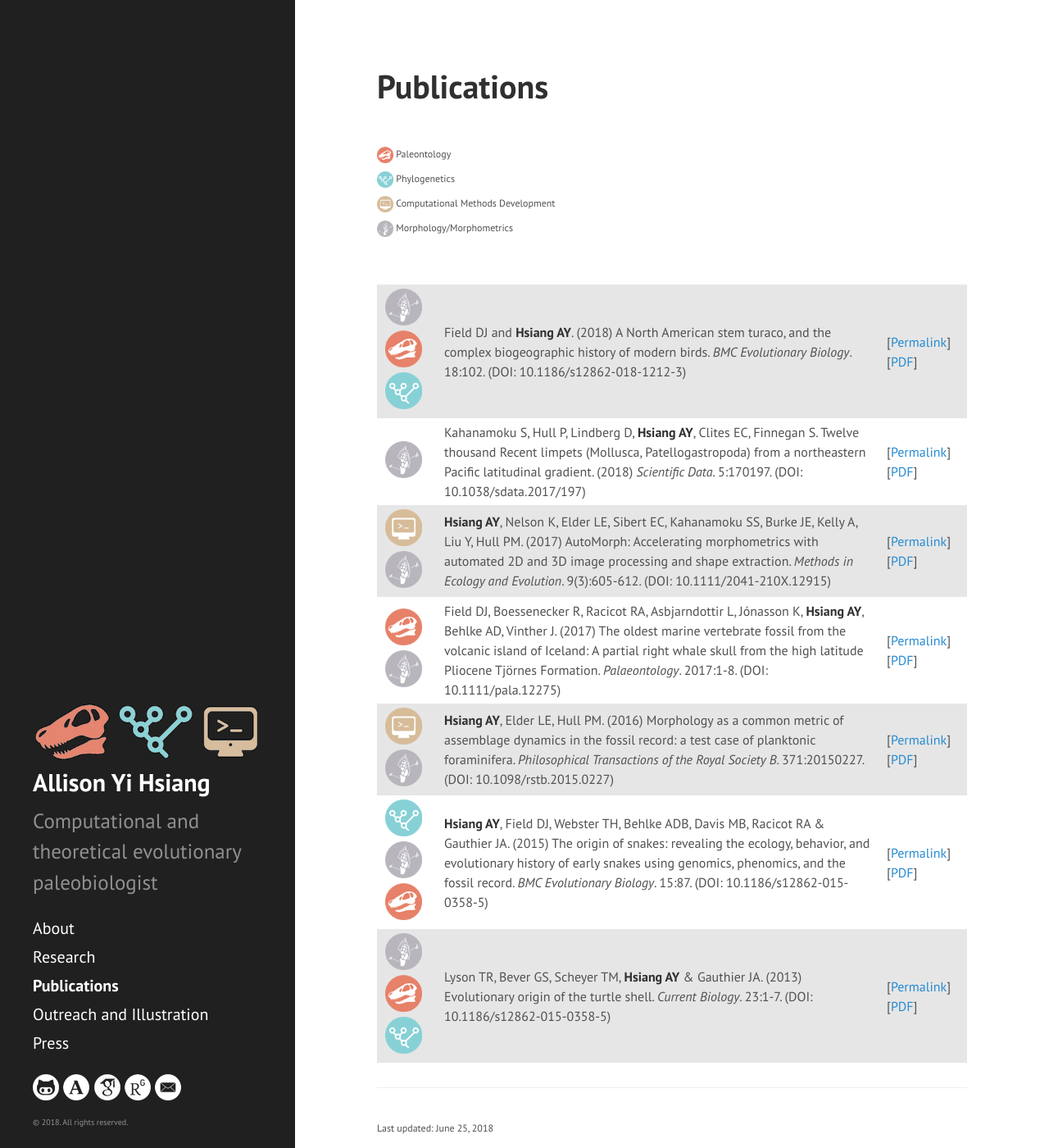
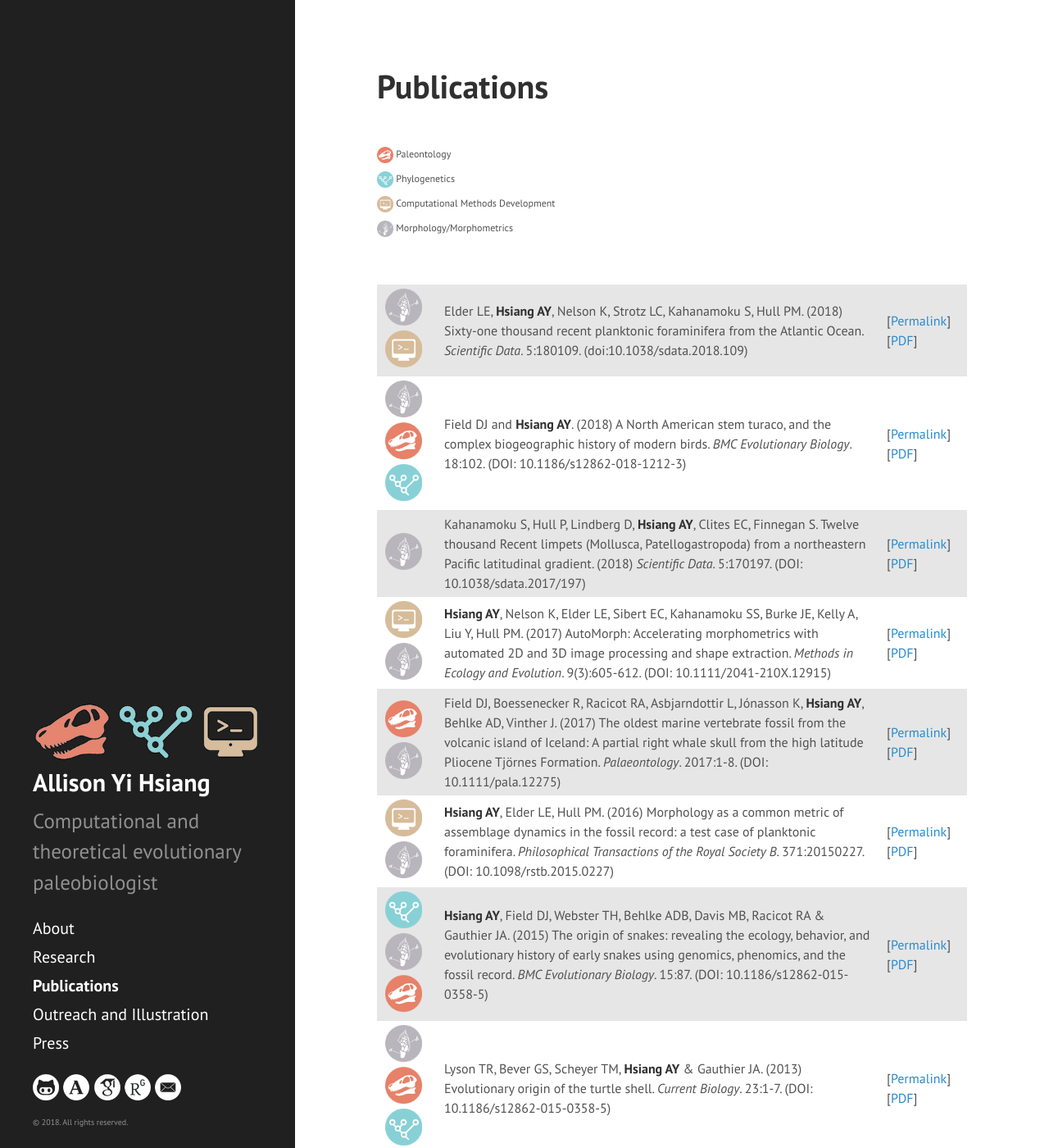
Before and after one commit to ahsiang/ahsiang.github.io, a Jekyll site: the page built from publications.md, in a window 1280 px wide and 1400 px high. Shown: the whole window at 82% size. Built offline with Jekyll 4.4.1, drawn with Linux system fonts in a browser that asks for light colours; some of the changed text lies outside the part shown.

Commit message:
Profile, publiations, and press updates

```diff
--- a/publications.md
+++ b/publications.md
@@ -22,6 +22,18 @@ order: 2
     <th class="row-links"></th>
   </thead>
   <tbody>
+    <tr>
+    <td>
+    <img src="../logos/morphology-icon.png" height="45">
+    <img src="../logos/computational-icon.png" height="45">
+    </td>
+    <td>
+    Elder LE, <strong>Hsiang AY</strong>, Nelson K, Strotz LC, Kahanamoku S, Hull PM. (2018) Sixty-one thousand recent planktonic foraminifera from the Atlantic Ocean. <em>Scientific Data</em>. 5:180109. (doi:10.1038/sdata.2018.109)
+    </td>
+    <td>
+    [<a href="https://www.nature.com/articles/sdata2018109" target="_blank">Permalink</a>][<a href="../pdfs/Elder-etal-2018-ScientificData-ForamData.pdf" target="_blank">PDF</a>]
+    </td>
+    </tr>
     <tr>
     <td>
       <img src="../logos/morphology-icon.png" height="45">
@@ -112,4 +124,4 @@ order: 2
 </table>
 
 <hr>
-<pm>Last updated: June 25, 2018</pm>
+<pm>Last updated: October 26, 2018</pm>
```
Also changed, not shown: index.md (+1 -1 lines), press.md (+12 -0 lines), images/foro.jpg (added), images/portrait.jpg (added), 1 other file.
